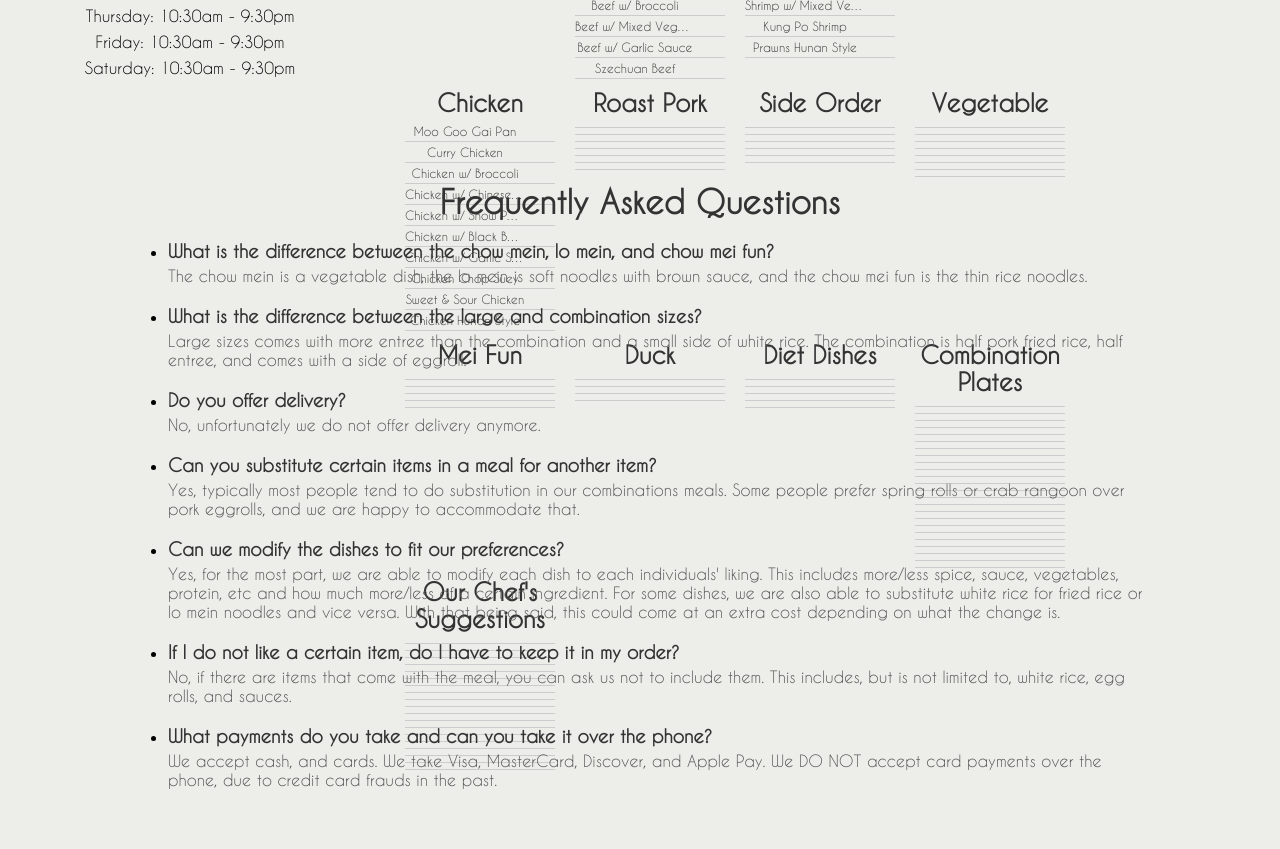
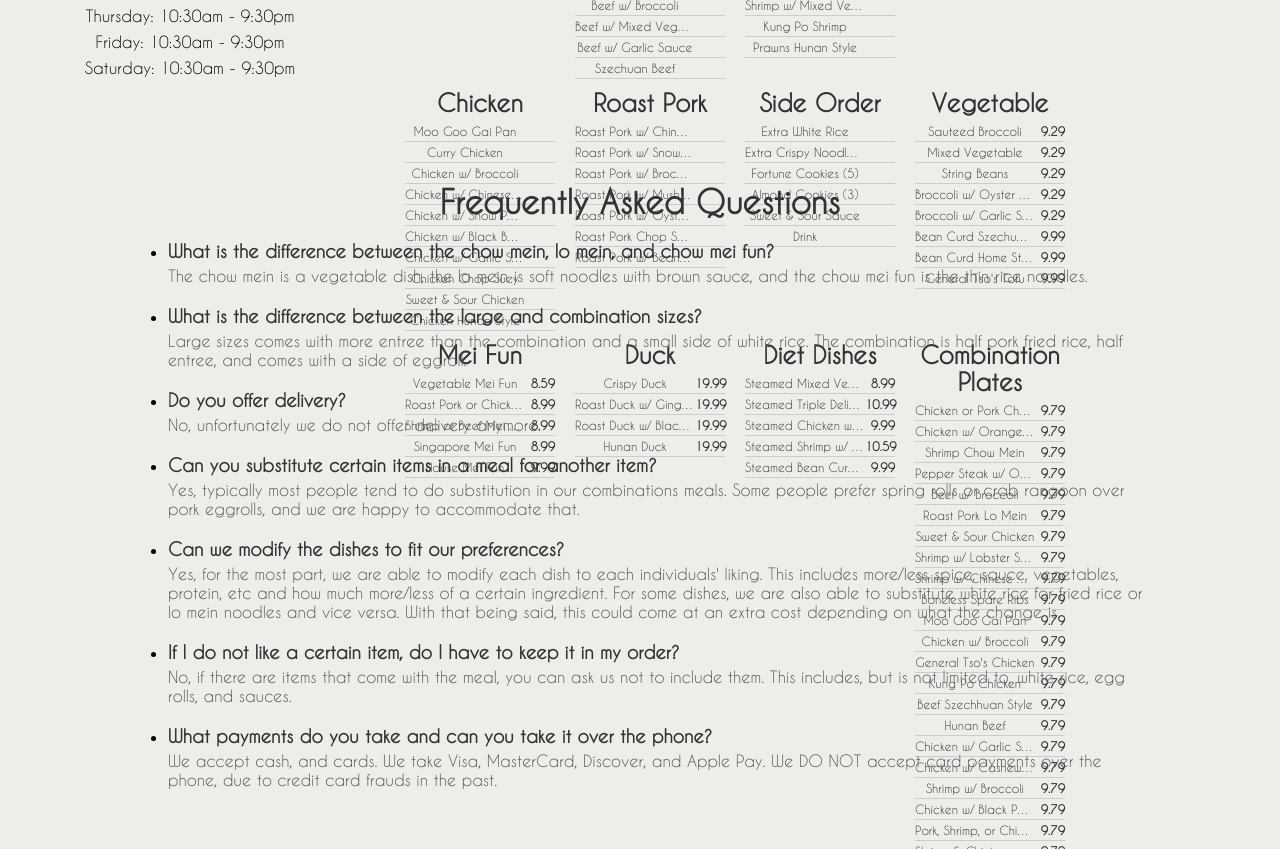
Before and after one commit to chrislqiu/HongKong, a React (Create React App) app: page / in a window 1280 px wide. Shown: the part 780-1629 px from the top of the page. Built offline with nearby package versions, Linux system fonts and the light colour scheme.

Commit message:
added rest of dinner menu

```diff
--- a/src/DinMenu.js
+++ b/src/DinMenu.js
@@ -120,112 +120,112 @@ const menuData = [
   },{
     category: 'Roast Pork',
     items: [
-        { id: '58', name: '', smallp: '', largep: ''},
-        { id: '59', name: '', smallp: '', largep: ''},
-        { id: '60', name: '', smallp: '', largep: ''},
-        { id: '61', name: '', smallp: '', largep: ''},
-        { id: '62', name: '', smallp: '', largep: ''},
-        { id: '63', name: '', smallp: '', largep: ''},
-        { id: '64', name: '', smallp: '', largep: ''},
+        { id: '58', name: 'Roast Pork w/ Chinese Vegetable', smallp: '7.49', largep: '10.99'},
+        { id: '59', name: 'Roast Pork w/ Snow Peas', smallp: '7.49', largep: '10.99'},
+        { id: '60', name: 'Roast Pork w/ Broccoli', smallp: '7.49', largep: '10.99'},
+        { id: '61', name: 'Roast Pork w/ Mushroom', smallp: '7.49', largep: '10.99'},
+        { id: '62', name: 'Roast Pork w/ Oyster Sauce', smallp: '7.49', largep: '10.99'},
+        { id: '63', name: 'Roast Pork Chop Suey', smallp: '7.49', largep: '10.99'},
+        { id: '64', name: 'Roast Pork w/ Bean Sprouts', smallp: '7.49', largep: '10.99'},
     ]
   },{
     category: 'Side Order',
     items: [
-        { name: '', smallp: '', largep: ''},
-        { name: '', smallp: '', largep: ''},
-        { name: '', smallp: '', largep: ''},
-        { name: '', smallp: '', largep: ''},
-        { name: '', smallp: '', largep: ''},
-        { name: '', smallp: '', largep: ''},
+        { name: 'Extra White Rice', smallp: '1.99', largep: '3.99'},
+        { name: 'Extra Crispy Noodles (1 Bag)', smallp: '', largep: '0.75'},
+        { name: 'Fortune Cookies (5)', smallp: '', largep: '0.50'},
+        { name: 'Almond Cookies (3)', smallp: '', largep: '1.00'},
+        { name: 'Sweet & Sour Sauce', smallp: '', largep: '0.75'},
+        { name: 'Drink', smallp: '0.99', largep: '1.59'},
     ]
   },{
     category: 'Vegetable',
     items: [
-        { id: '66', name: '', price: ''},
-        { id: '67', name: '', price: ''},
-        { id: '68', name: '', price: ''},
-        { id: '69', name: '', price: ''},
-        { id: '70', name: '', price: ''},
-        { id: '71', name: '', price: ''},
-        { id: '72', name: '', price: ''},
-        { id: '73', name: '', price: ''},
+        { id: '66', name: 'Sauteed Broccoli', price: '9.29'},
+        { id: '67', name: 'Mixed Vegetable', price: '9.29'},
+        { id: '68', name: 'String Beans', price: '9.29'},
+        { id: '69', name: 'Broccoli w/ Oyster Sauce', price: '9.29'},
+        { id: '70', name: 'Broccoli w/ Garlic Sauce', price: '9.29'},
+        { id: '71', name: 'Bean Curd Szechuan Style', price: '9.99'},
+        { id: '72', name: 'Bean Curd Home Style', price: '9.99'},
+        { id: '73', name: 'General Tso\'s Tofu', price: '9.99'},
     ]
   },{
     category: 'Mei Fun',
     items: [
-        { id: '74', name: '', price: ''},
-        { id: '75', name: '', price: ''},
-        { id: '76', name: '', price: ''},
-        { id: '77', name: '', price: ''},
-        { id: '78', name: '', price: ''},
+        { id: '74', name: 'Vegetable Mei Fun', price: '8.59'},
+        { id: '75', name: 'Roast Pork or Chicken Mei Fun', price: '8.99'},
+        { id: '76', name: 'Shrimp or Beef Mei Fun', price: '8.99'},
+        { id: '77', name: 'Singapore Mei Fun', price: '8.99'},
+        { id: '78', name: 'House Mei Fun', price: '9.99'},
     ]
   },{
     category: 'Duck',
     items: [
-        { id: '79', name: '', price: ''},
-        { id: '80', name: '', price: ''},
-        { id: '81', name: '', price: ''},
-        { id: '82', name: '', price: ''},
+        { id: '79', name: 'Crispy Duck', price: '19.99'},
+        { id: '80', name: 'Roast Duck w/ Ginger & Scallions', price: '19.99'},
+        { id: '81', name: 'Roast Duck w/ Black Bean Sauce', price: '19.99'},
+        { id: '82', name: 'Hunan Duck', price: '19.99'},
     ]
   },{
     category: 'Diet Dishes',
     items: [
-        { id: 'D1', name: '', price: ''},
-        { id: 'D2', name: '', price: ''},
-        { id: 'D3', name: '', price: ''},
-        { id: 'D4', name: '', price: ''},
-        { id: 'D5', name: '', price: ''},
+        { id: 'D1', name: 'Steamed Mixed Vegetables', price: '8.99'},
+        { id: 'D2', name: 'Steamed Triple Delight', price: '10.99'},
+        { id: 'D3', name: 'Steamed Chicken w/ Mixed Veg.', price: '9.99'},
+        { id: 'D4', name: 'Steamed Shrimp w/ Mixed Veg.', price: '10.59'},
+        { id: 'D5', name: 'Steamed Bean Curd w/ Broccoli', price: '9.99'},
     ]
   },{
     category: 'Combination Plates',
     items: [
-        { id: 'C1', name: '', price: ''},
-        { id: 'C2', name: '', price: ''},
-        { id: 'C3', name: '', price: ''},
-        { id: 'C4', name: '', price: ''},
-        { id: 'C5', name: '', price: ''},
-        { id: 'C6', name: '', price: ''},
-        { id: 'C7', name: '', price: ''},
-        { id: 'C8', name: '', price: ''},
-        { id: 'C9', name: '', price: ''},
-        { id: 'C10', name: '', price: ''},
-        { id: 'C11', name: '', price: ''},
-        { id: 'C12', name: '', price: ''},
-        { id: 'C13', name: '', price: ''},
-        { id: 'C14', name: '', price: ''},
-        { id: 'C15', name: '', price: ''},
-        { id: 'C16', name: '', price: ''},
-        { id: 'C17', name: '', price: ''},
-        { id: 'C18', name: '', price: ''},
-        { id: 'C19', name: '', price: ''},
-        { id: 'C20', name: '', price: ''},
-        { id: 'C21', name: '', price: ''},
-        { id: 'C22', name: '', price: ''},
-        { id: 'C23', name: '', price: ''},
-        { id: 'C24', name: '', price: ''},
+        { id: 'C1', name: 'Chicken or Pork Chow Mein', price: '9.79'},
+        { id: 'C2', name: 'Chicken w/ Orange Flavor', price: '9.79'},
+        { id: 'C3', name: 'Shrimp Chow Mein', price: '9.79'},
+        { id: 'C4', name: 'Pepper Steak w/ Onion', price: '9.79'},
+        { id: 'C5', name: 'Beef w/ Broccoli', price: '9.79'},
+        { id: 'C6', name: 'Roast Pork Lo Mein', price: '9.79'},
+        { id: 'C7', name: 'Sweet & Sour Chicken', price: '9.79'},
+        { id: 'C8', name: 'Shrimp w/ Lobster Sauce', price: '9.79'},
+        { id: 'C9', name: 'Shrimp w/ Chinese Vegetable', price: '9.79'},
+        { id: 'C10', name: 'Boneless Spare Ribs', price: '9.79'},
+        { id: 'C11', name: 'Moo Goo Gai Pan', price: '9.79'},
+        { id: 'C12', name: 'Chicken w/ Broccoli', price: '9.79'},
+        { id: 'C13', name: 'General Tso\'s Chicken', price: '9.79'},
+        { id: 'C14', name: 'Kung Po Chicken', price: '9.79'},
+        { id: 'C15', name: 'Beef Szechhuan Style', price: '9.79'},
+        { id: 'C16', name: 'Hunan Beef', price: '9.79'},
+        { id: 'C17', name: 'Chicken w/ Garlic Sauce', price: '9.79'},
+        { id: 'C18', name: 'Chicken w/ Cashew Nuts', price: '9.79'},
+        { id: 'C19', name: 'Shrimp w/ Broccoli', price: '9.79'},
+        { id: 'C20', name: 'Chicken w/ Black Pepper', price: '9.79'},
+        { id: 'C21', name: 'Pork, Shrimp, or Chicken Egg Foo Young', price: '9.79'},
+        { id: 'C22', name: 'Shrimp & Chicken w/ Broccoli', price: '9.79'},
+        { id: 'C23', name: 'Chicken w/ Peanut Butter Sauce', price: '9.79'},
+        { id: 'C24', name: 'Sesame Chicken', price: '9.79'},
     ]
   },{
     category: 'Our Chef\'s Suggestions',
     items: [
-        { id: 'S1', name: '', price: '', desc: ''},
-        { id: 'S2', name: '', price: '', desc: ''},
-        { id: 'S3', name: '', price: '', desc: ''},
-        { id: 'S4', name: '', price: '', desc: ''},
-        { id: 'S5', name: '', price: '', desc: ''},
-        { id: 'S6', name: '', price: '', desc: ''},
-        { id: 'S7', name: '', price: '', desc: ''},
-        { id: 'S8', name: '', price: '', desc: ''},
-        { id: 'S9', name: '', price: '', desc: ''},
-        { id: 'S10', name: '', price: '', desc: ''},
-        { id: 'S11', name: '', price: '', desc: ''},
-        { id: 'S12', name: '', price: '', desc: ''},
-        { id: 'S13', name: '', price: '', desc: ''},
-        { id: 'S14', name: '', price: '', desc: ''},
-        { id: 'S15', name: '', price: '', desc: ''},
-        { id: 'S16', name: '', price: '', desc: ''},
-        { id: 'S17', name: '', price: '', desc: ''},
-        { id: 'S18', name: '', price: '', desc: ''},
-        { id: 'S19', name: '', price: '', desc: ''},
+        { id: 'S1', name: 'Happy Family', price: '13.99', desc: 'Sliced pork, shrimp, beef and chicken sauteed with vegetable tasty brown sauce.'},
+        { id: 'S2', name: 'Seafood Delight', price: '16.99', desc: 'Lobster meat, king crab meat, scalleps, jumbo shrimp sauteed with assorted Chinese vegetables.'},
+        { id: 'S3', name: 'Sesame Chicken', price: '11.99', desc: ''},
+        { id: 'S4', name: 'Orange Flavor Beef', price: '11.99', desc: 'Chunks of beef with orange peel ini spicy sauce.'},
+        { id: 'S5', name: 'Dragon Meets Phoenix', price: '13.99', desc: 'Shrimp with assorted vegetables in spicy brown sauce along with chunk of fried chicken in hot general tso\'s sauce.'},
+        { id: 'S6', name: 'Shrimp & Pork Hunan Style', price: '11.99', desc: ''},
+        { id: 'S7', name: 'Triple Delight', price: '13.99', desc: 'A delightful combination of sliced fresh shirmp, pork, and chicken with leeks in a mild hot bean sauce.'},
+        { id: 'S8', name: 'Shrimp, Scallops w/ Garlic Sauce', price: '13.99', desc: 'Fresh Shrimp and scallops sauteed with mixed vegetables in garlic sauce.'},
+        { id: 'S9', name: 'Beef w/ Scallops', price: '13.99', desc: 'Fresh beef and scallops sauteed with mixed vegetable in garlic sauce.'},
+        { id: 'S10', name: 'Chicken w/ Peanut Butter Sauce', price: '11.99', desc: ''},
+        { id: 'S11', name: 'Empire Shrimp', price: '12.99', desc: 'Fresh jumbo shrimp with vegetable cooked with chef special hot brown sauce.'},
+        { id: 'S12', name: 'Mongolian Beef', price: '12.99', desc: ''},
+        { id: 'S13', name: 'Black Pepper Chicken', price: '11.99', desc: ''},
+        { id: 'S14', name: 'Shrimp & Chicken Kung Pao Style', price: '11.99', desc: 'Baby shrimp with chicken sauteed with special Kung Po sauce.'},
+        { id: 'S15', name: 'General Tso\'s Chicken', price: '11.99', desc: 'Chunks of boneless chicken sauteed with lots of broccoli in Hunan sauce.'},
+        { id: 'S16', name: 'Orange Flavor Chicken', price: '11.99', desc: 'Chunks of chicken with orange peel in spicy sauce.'},
+        { id: 'S17', name: 'Hot & Spicy Chicken', price: '11.99', desc: ''},
+        { id: 'S18', name: 'Moo Shu Chicken, Pork, Beef, Shrimp, or Veg.', price: '12.99', desc: 'With 4 pieces pancake, Chinese muchroom, bamboo shoots, carrot, scallions, celery,  and vegetable.'},
+        { id: 'S19', name: 'Hong Kong Special', price: '16.99', desc: 'Chicken, beef, shrimp, roast pork, scallops, lobster meat sauteed with vegetable in brown sauce.'},
     ]
   },
 ];
```
